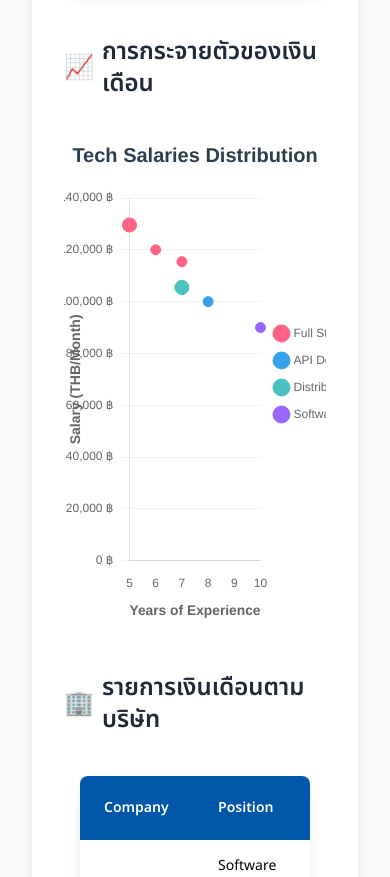
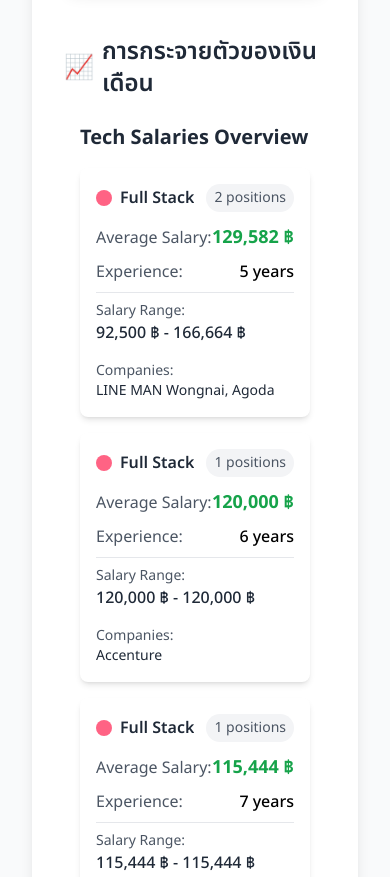
Before and after one commit to tambordini/tech-salary, a Svelte app: page / in a window 390 px wide. Shown: the part 920-1797 px from the top of the page. Built offline with nearby package versions, Linux system fonts and the light colour scheme.

Commit message:
Add tooltip functionality and responsive design to SalaryChart component; include tippy.js for tooltips

```diff
--- a/package.json
+++ b/package.json
@@ -34,6 +34,7 @@
   },
   "dependencies": {
     "@types/chart.js": "^2.9.41",
-    "chart.js": "^4.4.7"
+    "chart.js": "^4.4.7",
+    "tippy.js": "^6.3.7"
   }
 }
--- /dev/null
+++ b/src/actions/tooltip.ts
@@ -0,0 +1,21 @@
+import tippy from 'tippy.js';
+import 'tippy.js/dist/tippy.css';
+import type { Props } from 'tippy.js';
+
+export function tooltip(node: HTMLElement, options: Partial<Props> = {}) {
+  const instance = tippy(node, {
+    content: node.getAttribute('title') || '',
+    placement: 'top',
+    arrow: true,
+    theme: 'custom',
+    ...options,
+  });
+
+  node.removeAttribute('title'); // Remove title to prevent double tooltip
+
+  return {
+    destroy() {
+      instance.destroy();
+    },
+  };
+}
--- a/src/components/SalaryChart.svelte
+++ b/src/components/SalaryChart.svelte
@@ -1,14 +1,16 @@
 <script lang="ts">
   import Chart from 'chart.js/auto';
+  import { onDestroy, onMount } from 'svelte';
+  import { tooltip } from '../actions/tooltip';
+  import { newestEntry } from '../stores/salaryStore';
   import type { CompanySalary } from '../types/salary';
-  import { onDestroy } from 'svelte';
-  import { newestEntry } from '../stores/salaryStore';
 
   export let salaryData: CompanySalary[];
 
   let chart: Chart;
   let chartCanvas: HTMLCanvasElement;
   let resizeObserver: ResizeObserver;
+  let isMobileView = false;
 
   const getColorForPosition = (position: string) => {
     const colors: { [key: string]: string } = {
@@ -53,6 +55,22 @@
       maxSalary: Math.max(...data.salaries),
     }));
   };
+
+  const formatSalary = (salary: number) => salary.toLocaleString() + ' ฿';
+
+  const getTableData = (data: CompanySalary[]) => {
+    return processData(salaryData).sort((a, b) => b.y - a.y);
+  };
+
+  const checkMobileView = () => {
+    isMobileView = window.innerWidth < 768;
+  };
+
+  onMount(() => {
+    checkMobileView();
+    window.addEventListener('resize', checkMobileView);
+    return () => window.removeEventListener('resize', checkMobileView);
+  });
 
   const initChart = () => {
     if (!chartCanvas || !salaryData) return;
@@ -183,6 +201,15 @@
     });
   };
 
+  const formatSalaryRange = (min: number, max: number) => {
+    return `${formatSalary(min)} - ${formatSalary(max)}`;
+  };
+
+  const getCompanyPreview = (companies: string[]) => {
+    if (companies.length <= 2) return companies.join(', ');
+    return `${companies.slice(0, 2).join(', ')} +${companies.length - 2}`;
+  };
+
   $: {
     if (chartCanvas && salaryData) {
       initChart();
@@ -210,6 +237,99 @@
   });
 </script>
 
-<div class="w-full h-[500px] space-y-4">
-  <canvas bind:this={chartCanvas}></canvas>
+<div class="w-full space-y-4">
+  {#if isMobileView}
+    <div class="space-y-4 px-4">
+      <h2 class="text-xl font-bold text-gray-800 mb-4">Tech Salaries Overview</h2>
+      <div class="grid gap-4">
+        {#each getTableData(salaryData) as row}
+          <div
+            class="bg-white rounded-lg shadow-md overflow-hidden transform transition-all duration-200 hover:shadow-lg hover:-translate-y-1"
+          >
+            <div class="p-4">
+              <div class="flex items-center justify-between mb-3">
+                <div class="flex items-center gap-2 min-w-0 flex-1 mr-2">
+                  <div
+                    class="w-4 h-4 rounded-full flex-shrink-0"
+                    style="background-color: {getColorForPosition(row.position)}"
+                  ></div>
+                  <h3
+                    class="font-semibold text-gray-800 truncate"
+                    use:tooltip={{ content: row.position }}
+                  >
+                    {row.position}
+                  </h3>
+                </div>
+                <span
+                  class="bg-gray-100 text-gray-600 px-2 py-1 rounded-full text-sm flex-shrink-0"
+                >
+                  {row.count} positions
+                </span>
+              </div>
+
+              <div class="space-y-2">
+                <div class="flex justify-between items-center">
+                  <span class="text-gray-600">Average Salary:</span>
+                  <span class="text-lg font-bold text-green-600">{formatSalary(row.y)}</span>
+                </div>
+
+                <div class="flex justify-between items-center">
+                  <span class="text-gray-600">Experience:</span>
+                  <span class="font-medium">{row.x} years</span>
+                </div>
+
+                <div class="pt-2 border-t">
+                  <p class="text-sm text-gray-600">Salary Range:</p>
+                  <p class="font-medium text-gray-800">
+                    {formatSalaryRange(row.minSalary, row.maxSalary)}
+                  </p>
+                </div>
+
+                <div class="pt-2">
+                  <p class="text-sm text-gray-600">Companies:</p>
+                  <p class="text-sm text-gray-800 line-clamp-1">
+                    {getCompanyPreview(row.companies)}
+                  </p>
+                </div>
+              </div>
+            </div>
+
+            {#if $newestEntry === `${row.companies[0]}-${row.position}`}
+              <div class="bg-green-50 px-4 py-2 border-t border-green-100">
+                <p class="text-sm text-green-600 flex items-center gap-1">
+                  <svg class="w-4 h-4" fill="none" stroke="currentColor" viewBox="0 0 24 24">
+                    <path
+                      stroke-linecap="round"
+                      stroke-linejoin="round"
+                      stroke-width="2"
+                      d="M12 8v4l3 3m6-3a9 9 0 11-18 0 9 9 0 0118 0z"
+                    />
+                  </svg>
+                  Newly Added
+                </p>
+              </div>
+            {/if}
+          </div>
+        {/each}
+      </div>
+    </div>
+  {:else}
+    <div class="h-[500px]">
+      <canvas bind:this={chartCanvas}></canvas>
+    </div>
+  {/if}
 </div>
+
+<style>
+  :global(.tippy-box) {
+    background-color: #333;
+    color: white;
+    font-size: 0.875rem;
+    padding: 4px 8px;
+    border-radius: 4px;
+  }
+
+  :global(.tippy-arrow) {
+    color: #333;
+  }
+</style>
```
Also changed, not shown: 1 other file (tests, documents, lock files or other folders).
